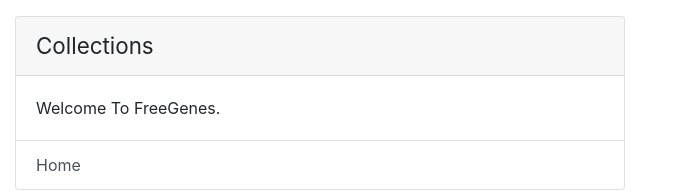
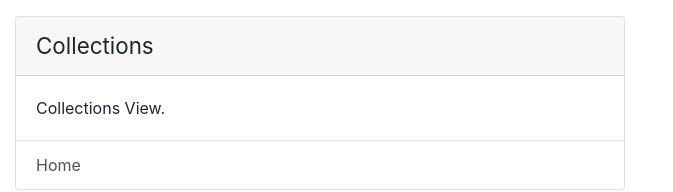
Before and after one commit to matthewstewart/react-freegenes, a React (Create React App) app: page /collections in a window 1280 px wide. Shown: the top 192 px of the page, without its empty margins (0-673 px from the left). Built offline with nearby package versions, Linux system fonts and the light colour scheme; no server answers.

Commit message:
test direct api call

```diff
--- a/src/components/Collections.jsx
+++ b/src/components/Collections.jsx
@@ -12,7 +12,7 @@
   }
 
   componentDidMount() {
-    Api.get('/collections')
+    Api.getFullURL('http://api.freegenes.org/collections/')
     .then(res => {
       console.log('/collections', res)
     })
@@ -31,7 +31,7 @@
                 Collections
               </div>
               <div className="card-body">
-                Welcome To FreeGenes.
+                Collections View.
               </div>
               <ul className="list-group list-group-flush">
                 <Link
--- a/src/modules/Api.js
+++ b/src/modules/Api.js
@@ -17,9 +17,9 @@
   try {
     let request = new Request(url, { method: 'GET' });
     let response = await fetch(request);
-    //console.log(response);
+    console.log(response);
     let result = response.json();
-    //console.log(result);
+    console.log(result);
     return result;
   } catch (error) {
     throw error;
```
